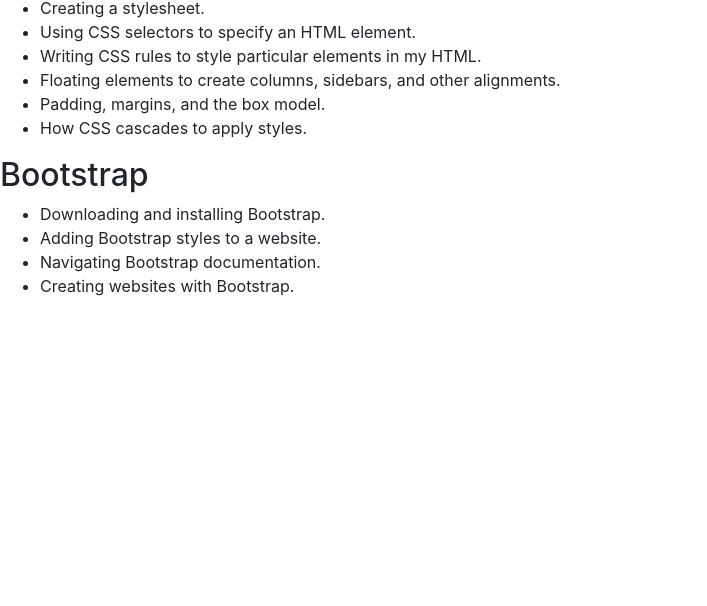
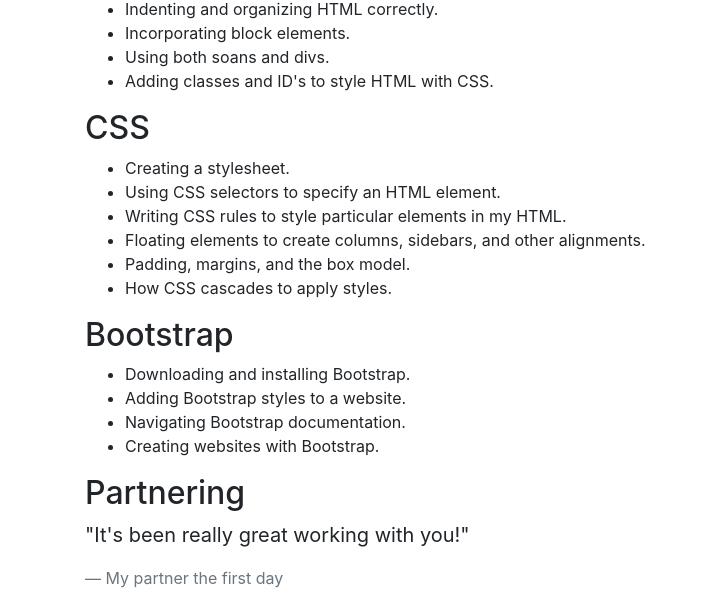
Before and after one commit to KeishaMarie/section-in-review, a plain HTML site: page index.html in a window 1280 px wide. Shown: the part 718-1324 px from the top of the page, without its empty margins (0-707 px from the left). Before the commit the page ends 1032 px from the top, so only its background shows below. Drawn offline with Linux system fonts and the light colour scheme.

Commit message:
Add blockquote footer

```diff
--- a/index.html
+++ b/index.html
@@ -6,10 +6,13 @@
 </head>
 
 <body>
+  <div class="container">
+    <div class="jumbotron">
   <h1>My First Section at Epicodus</h1>
   <p>
     I've almost finished my first course section at Epicodus. Here are some of the things I have learned so far:
   </p>
+</div>
 
   <h2>Command Line</h2>
   <ul>
@@ -56,5 +59,11 @@
     <li>Navigating Bootstrap documentation.</li>
     <li>Creating websites with Bootstrap.</li>
   </ul>
+  <h2>Partnering</h2>
+  <blockquote class="blockquote">
+    <p>"It's been really great working with you!"</p>
+    <footer class="blockquote-footer">My partner the first day</footer>
+  </blockquote>
+  </div>
 </body>
 </html>
```
